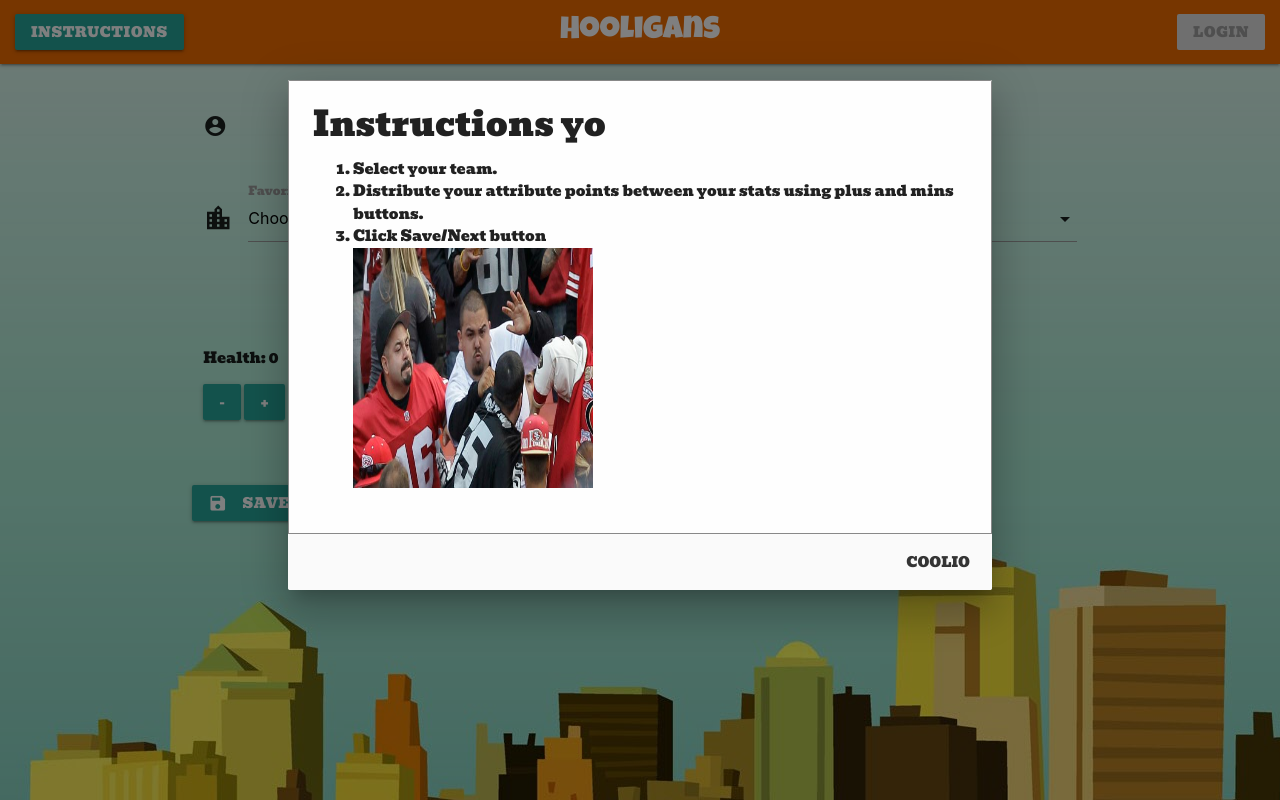
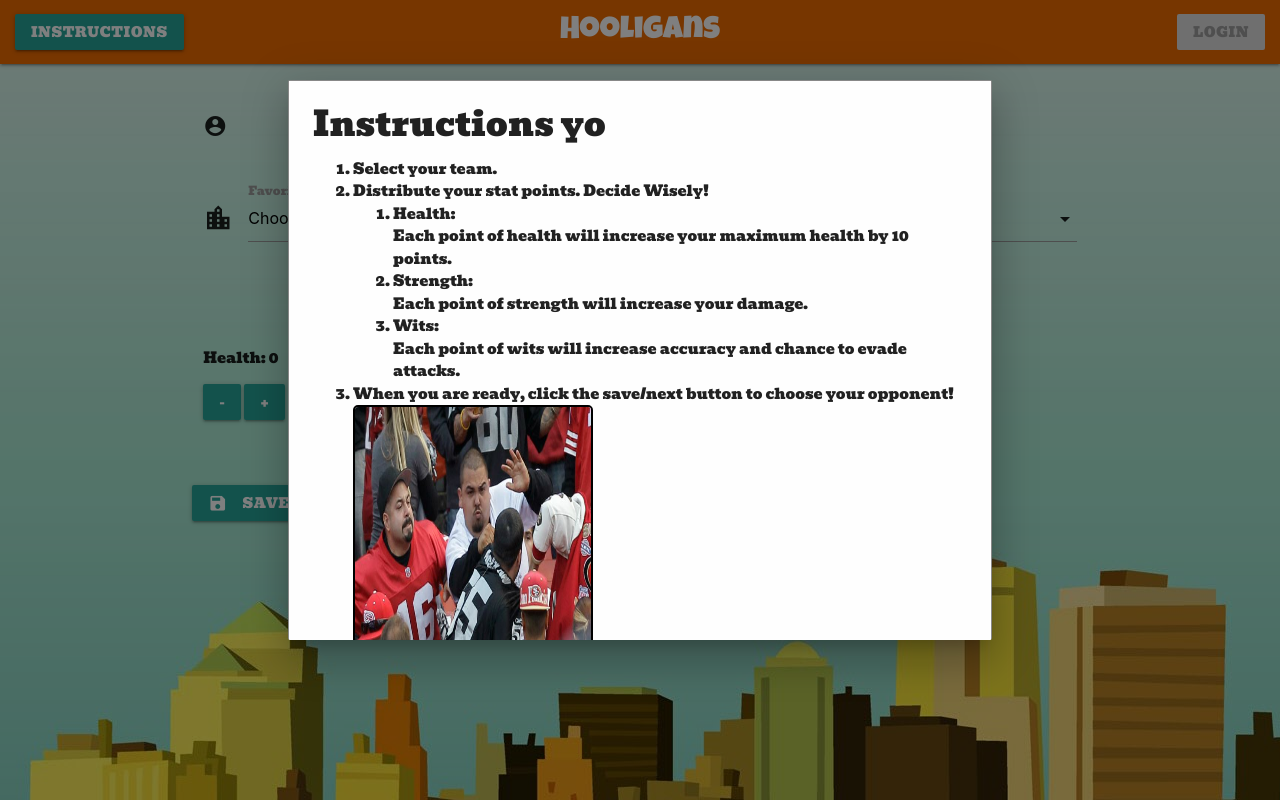
Before and after one commit to irichard03/Project1, a plain HTML site: page profile.html in a window 1280 px wide. Both pictures are taken after a click on the link "INSTRUCTIONS". Drawn offline with nearby package versions, Linux system fonts and the light colour scheme; no server answers.

Commit message:
updated instructions

```diff
--- a/assets/css/style.css
+++ b/assets/css/style.css
@@ -31,6 +31,8 @@
 .modalPicture{
     width: 240px;
     height: 240px;
+    border: 2px solid black;
+    border-radius: 5px;
 }
 
 .main {
--- a/profile.html
+++ b/profile.html
@@ -104,8 +104,26 @@
                 <h4>Instructions yo</h4>
                 <ol>
                     <li>Select your team.</li>
-                    <li>Distribute your attribute points between your stats using plus and mins buttons.</li>
-                    <li>Click Save/Next button</li>
+                    <li>Distribute your stat points.  Decide Wisely!
+                        <ol>
+                            <li>Health:
+                                <ul>
+                                    <li>Each point of health will increase your maximum health by 10 points.</li>
+                                </ul>
+                            </li>
+                            <li>Strength:
+                                <ul>
+                                    <li>Each point of strength will increase your damage.</li>
+                                </ul>
+                            </li>
+                            <li>Wits:
+                                <ul>
+                                    <li>Each point of wits will increase accuracy and chance to evade attacks.</li>
+                                </ul>
+                            </li>
+                        </ol>
+                    </li>
+                    <li>When you are ready, click the save/next button to choose your opponent!</li>
                     <img class="modalPicture" src="assets/images/FightGuys.JPG">
                 </ol>
             </div>
```
Also changed, not shown: fight.html (+10 -3 lines).
